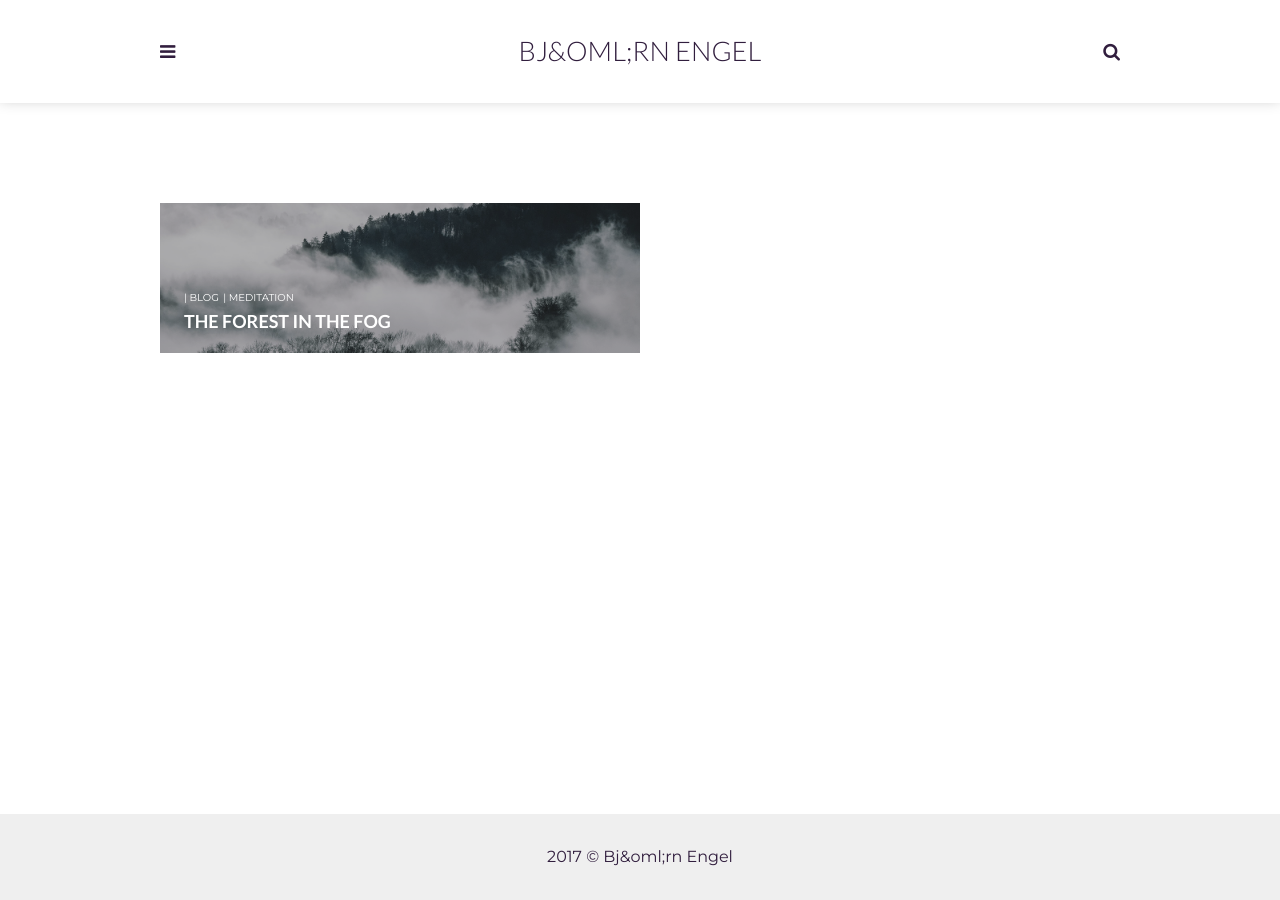
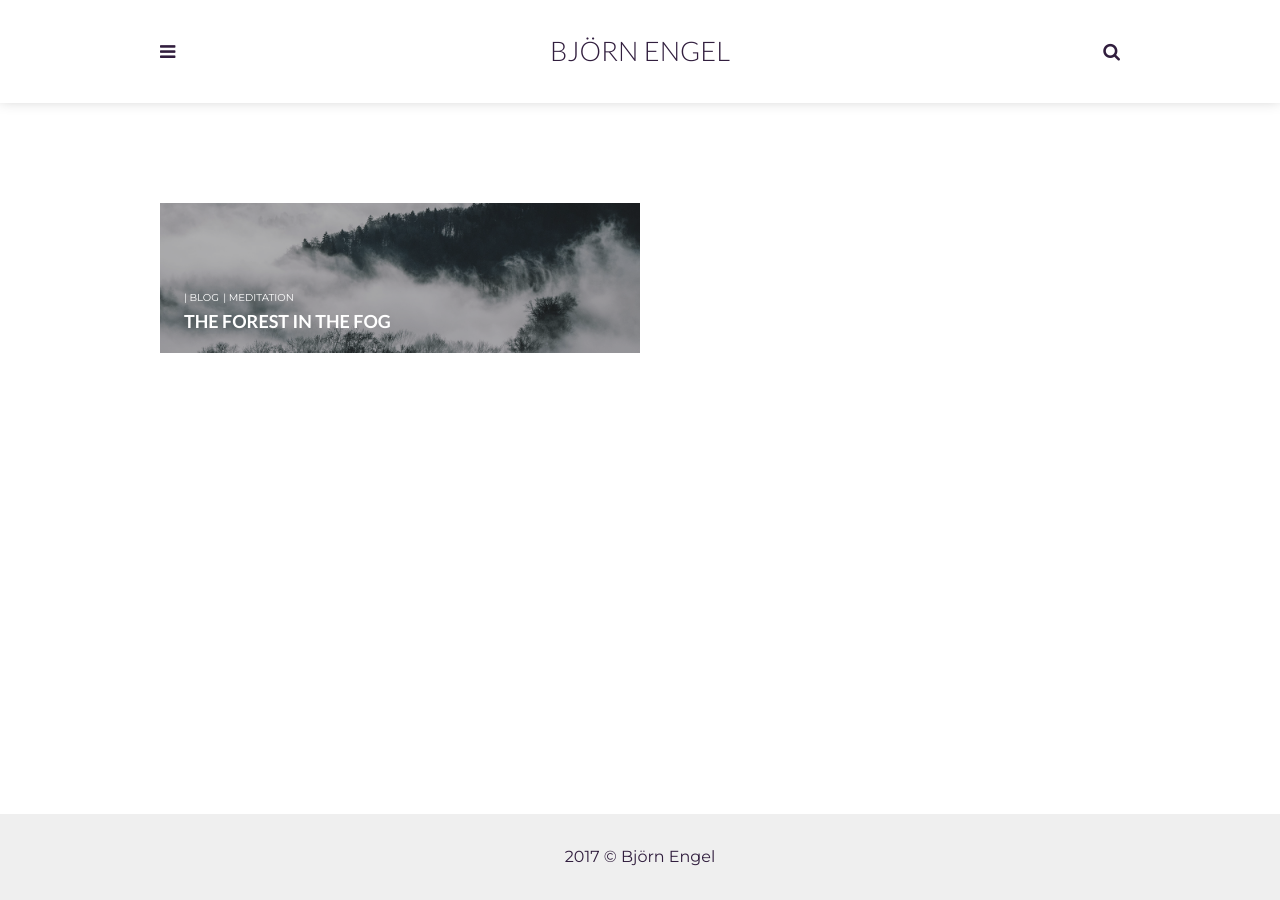
Before and after one commit to engel-b/smarthome-examples, a Jekyll site: the page built from index.html, in a window 1280 px wide. Built offline with Jekyll 4.4.1, drawn with Linux system fonts in a browser that asks for light colours; the list of posts is cut into pages by our own code; some of the changed lines change nothing that is shown.

Commit message:
Fixing name :-)

```diff
--- a/_config.yml
+++ b/_config.yml
@@ -1,4 +1,4 @@
-title: A collection of smarthome examples by Bj&oml;rn Engel
+title: A collection of smarthome examples by Bj&ouml;rn Engel
 email:
 description: > # this means to ignore newlines until "baseurl:"
   Write an awesome description for your new site here. You can edit this
@@ -9,9 +9,9 @@ baseurl: "/smarthome-examples" # the subpath of your site, e.g. /blog
 url: "https://justcoke.github.io" # the base hostname & protocol for your site, e.g. http://example.com
 
 # Author settings
-author: Bj&oml;rn Engel
+author: Bj&ouml;rn Engel
 author-pic: adam-face.jpg
-about-author: My name is Bj&oml;rn Engel.
+about-author: My name is Bj&ouml;rn Engel.
 
 # Contact links
 email: # Add your Email address
```
